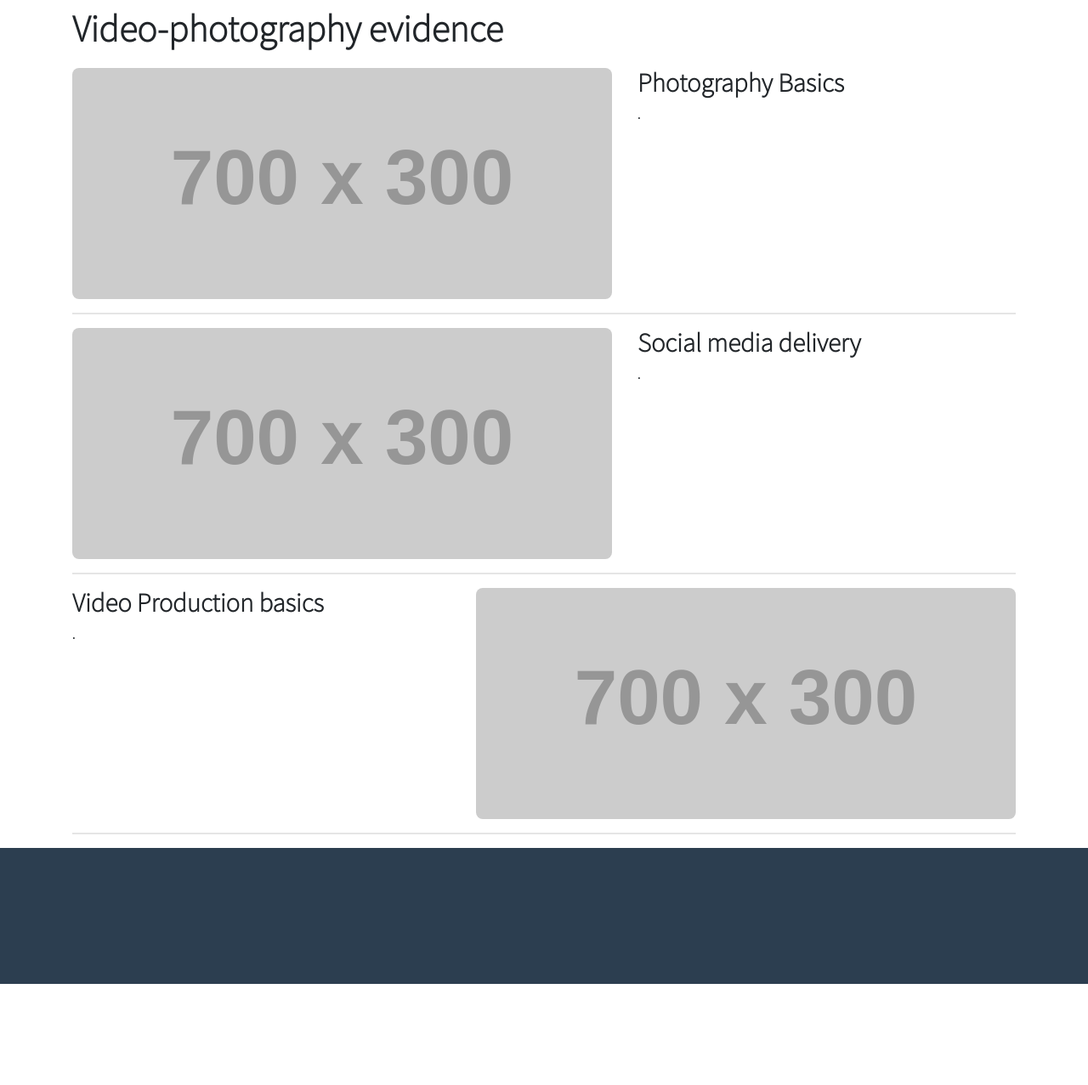
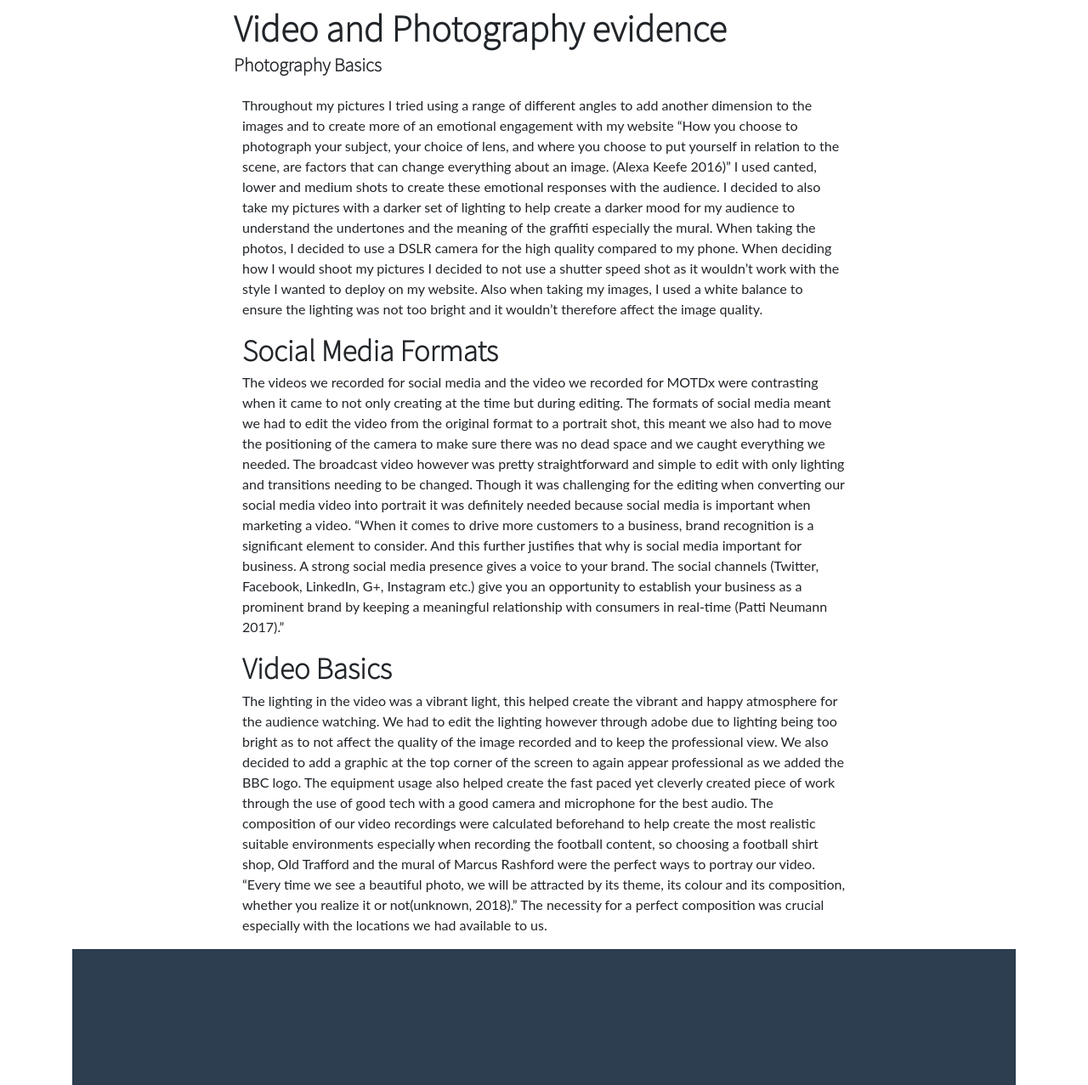
Before and after one commit to jimbowilde27/mp-portfolio, a plain HTML site: page video-photography-evidence.html in a window 1280 px wide. Shown: the part 520-1797 px from the top of the page at 85% size. Before the commit the page ends 1678 px from the top, so only its background shows below. Drawn offline with Linux system fonts and the light colour scheme; placeholder pictures from the web are drawn by us.

Commit message:
final submission

```diff
--- a/video-photography-evidence.html
+++ b/video-photography-evidence.html
@@ -83,61 +83,50 @@
     </a>
   </div>
 
-  <!-- Page Content -->
+  <!-- Article Title -->
       <div class="container mt-5">
+        <div class="row">
+          <div class="col-lg-8 col-md-10 mx-auto">
+            <div>
+              <h1>Video and Photography evidence</h1>
+<div>
+              <h5>Photography Basics</h5>
 
-        <!-- Page Heading -->
-        <h1 class="my-4">Video-photography evidence
-        </h1>
-
-        <!-- Project One -->
-        <div class="row">
-          <div class="col-md-7">
-              <img class="img-fluid rounded mb-3 mb-md-0" src="http://placehold.it/700x300" alt="">
-          </div>
-          <div class="col-md-5">
-            <h3>Photography Basics</h3>
-            <p>.</p>
+            </div>
           </div>
         </div>
-        <!-- /.row -->
+      </div>
+
+    <!-- Article Content -->
+    <article>
+      <div class="container mt-3">
+        <div class="row">
+          <div class="col-lg-8 col-md-10 mx-auto">
+            <p>Throughout my pictures I tried using a range of different angles to add another dimension to the images and to create more of an emotional engagement with my website “How you choose to photograph your subject, your choice of lens, and where you choose to put yourself in relation to the scene, are factors that can change everything about an image. (Alexa Keefe 2016)” I used canted, lower and medium shots to create these emotional responses with the audience. I decided to also take my pictures with a darker set of lighting to help create a darker mood for my audience to understand the undertones and the meaning of the graffiti especially the mural. When taking the photos, I decided to use a DSLR camera for the high quality compared to my phone. When deciding how I would shoot my pictures I decided to not use a shutter speed shot as it wouldn’t work with the style I wanted to deploy on my website. Also when taking my images, I used a white balance to ensure the lighting was not too bright and it wouldn’t therefore affect the image quality.</p>
+
+
+            <h2 class="section-heading">Social Media Formats</h2>
+
+            <p>The videos we recorded for social media and the video we recorded for MOTDx were contrasting when it came to not only creating at the time but during editing. The formats of social media meant we had to edit the video from the original format to a portrait shot, this meant we also had to move the positioning of the camera to make sure there was no dead space and we caught everything we needed. The broadcast video however was pretty straightforward and simple to edit with only lighting and transitions needing to be changed. Though it was challenging for the editing when converting our social media video into portrait it was definitely needed because social media is important when marketing a video. “When it comes to drive more customers to a business, brand recognition is a significant element to consider. And this further justifies that why is social media important for business. A strong social media presence gives a voice to your brand. The social channels (Twitter, Facebook, LinkedIn, G+, Instagram etc.) give you an opportunity to establish your business as a prominent brand by keeping a meaningful relationship with consumers in real-time (Patti Neumann 2017).”</p>
+
+
+            <h2 class="section-heading">Video Basics</h2>
 
 
 
-        <hr>
+            <p>The lighting in the video was a vibrant light, this helped create the vibrant and happy atmosphere for the audience watching. We had to edit the lighting however through adobe due to lighting being too bright as to not affect the quality of the image recorded and to keep the professional view. We also decided to add a graphic at the top corner of the screen to again appear professional as we added the BBC logo. The equipment usage also helped create the fast paced yet cleverly created piece of work through the use of good tech with a good camera and microphone for the best audio. The composition of our video recordings were calculated beforehand to help create the most realistic suitable environments especially when recording the football content, so choosing a football shirt shop, Old Trafford and the mural of Marcus Rashford were the perfect ways to portray our video. “Every time we see a beautiful photo, we will be attracted by its theme, its colour and its composition, whether you realize it or not(unknown, 2018).” The necessity for a perfect composition was crucial especially with the locations we had available to us.</p>
 
-        <!-- Project Three -->
-        <div class="row">
-          <div class="col-md-7">
-              <img class="img-fluid rounded mb-3 mb-md-0" src="http://placehold.it/700x300" alt="">
-          </div>
-          <div class="col-md-5">
-            <h3>Social media delivery</h3>
-            <p>.</p>
+
+
           </div>
         </div>
-        <!-- /.row -->
+      </div>
+    </article>
 
-        <hr>
-
-        <!-- Project Five -->
+    <!-- Footer -->
+    <footer class="footer text-center">
+      <div class="container">
         <div class="row">
-
-          <div class="col-md-5">
-            <h3>Video Production basics</h3>
-            <p>.</p>
-          </div>
-          <div class="col-md-7">
-              <img class="img-fluid rounded mb-3 mb-md-0" src="http://placehold.it/700x300" alt="">
-          </div>
-        </div>
-        <!-- /.row -->
-
-    <hr>
-
-      </div>
-      <!-- /.container -->
-
 
   <!-- Bootstrap core JavaScript -->
   <script src="vendor/jquery/jquery.min.js"></script>
@@ -156,8 +145,3 @@
 </body>
 
 </html>
-
-<!-- Footer -->
-<footer class="footer text-center">
-  <div class="container">
-    <div class="row">
```
Also changed, not shown: design-evidence.html (+29 -57 lines), video-production.html (+12 -23 lines).
